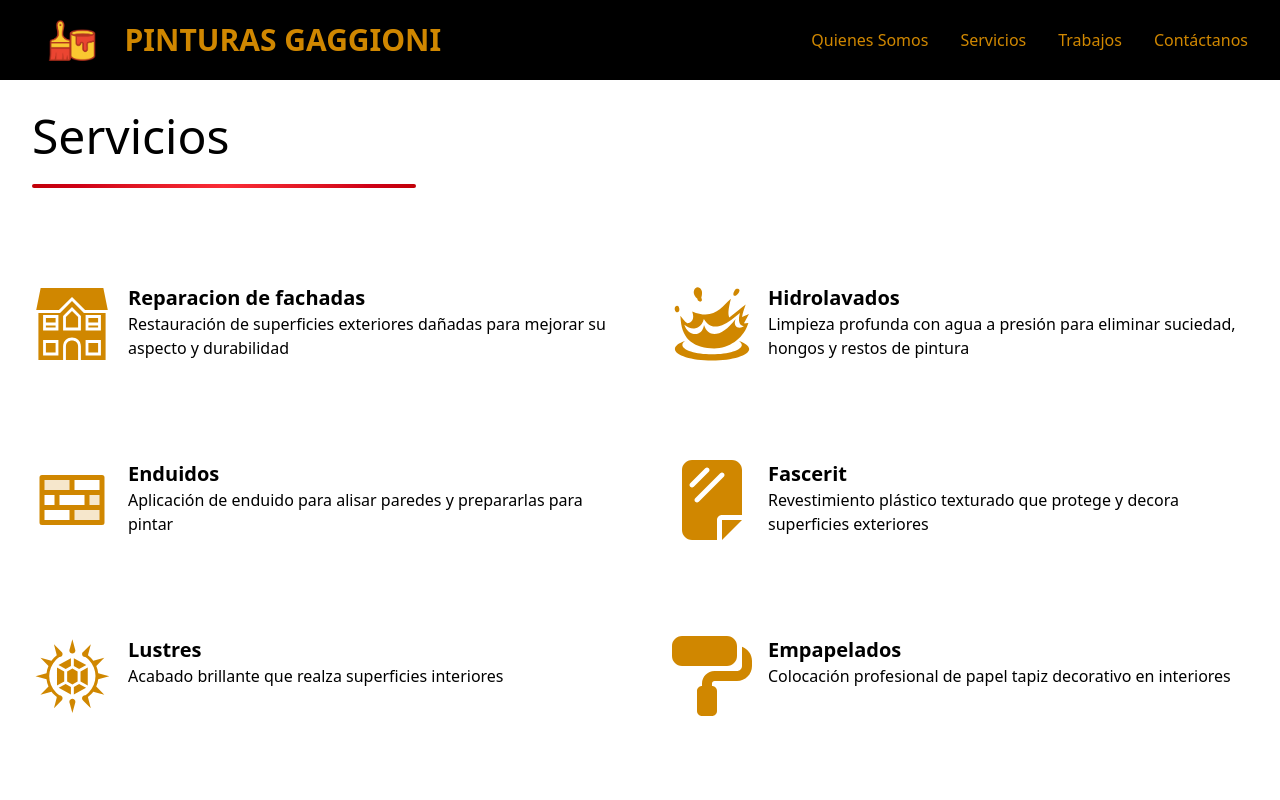
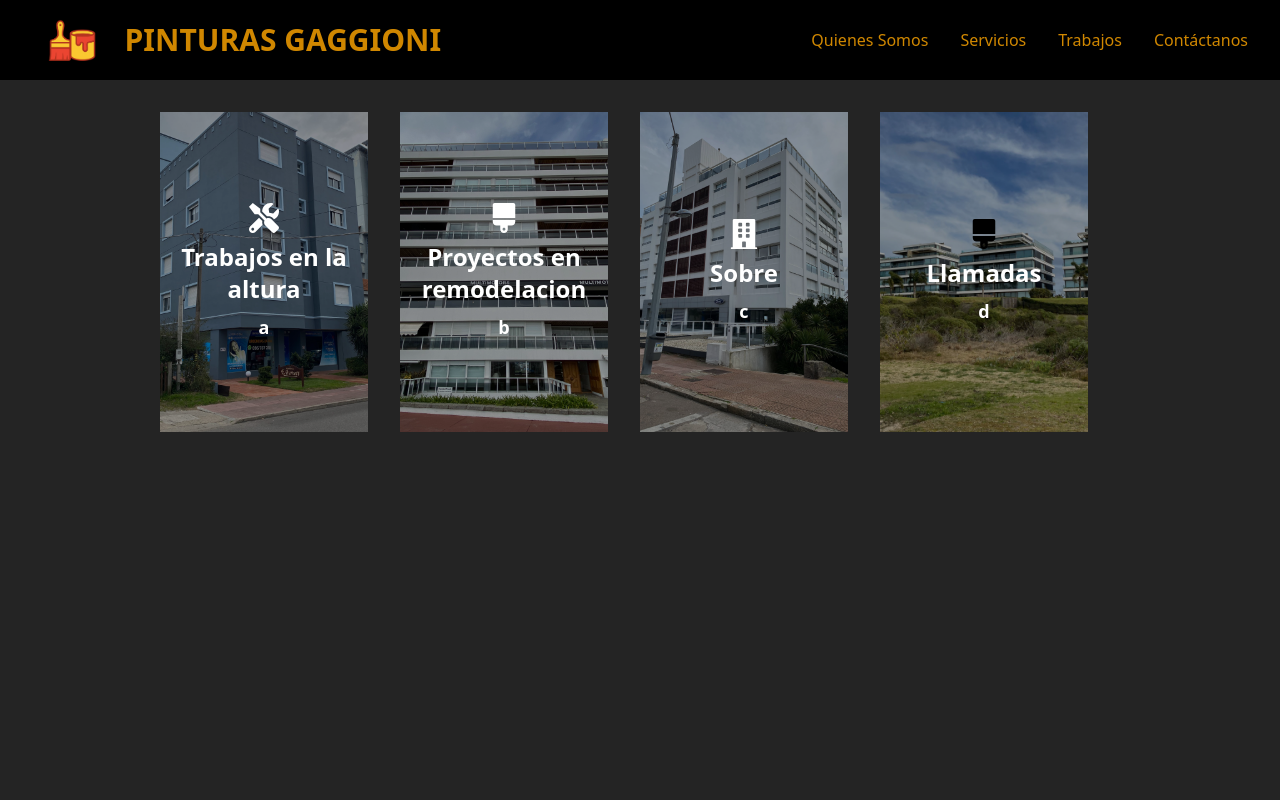
Before and after one commit to NicooGon/Pinturas-Gaggioni, a React (Vite) app: page / in a window 1280 px wide. Shown: the top 800 px of the page. Built offline with nearby package versions, Linux system fonts and the light colour scheme.

Commit message:
carousel text animate lib

```diff
--- a/package.json
+++ b/package.json
@@ -16,6 +16,7 @@
     "clsx": "^2.1.1",
     "embla-carousel-react": "^8.6.0",
     "lucide-react": "^0.544.0",
+    "motion": "^12.23.14",
     "react": "^19.1.1",
     "react-dom": "^19.1.1",
     "react-icons": "^5.5.0",
--- a/src/App.jsx
+++ b/src/App.jsx
@@ -6,7 +6,9 @@ function App() {
   return (
     <div className="App">
       <TopBar />
+      <CarouselImg>
 
+      </CarouselImg>
       <div >
         <ServicePage></ServicePage>
       </div>
--- a/src/components/carouselimg.jsx
+++ b/src/components/carouselimg.jsx
@@ -1,65 +1,88 @@
-import { Carousel, CarouselContent, CarouselItem, CarouselNext } from "./ui/carousel"
+import { Carousel, CarouselContent, CarouselItem} from "./ui/carousel"
+import Autoplay from "embla-carousel-react"
 import { FaTools, FaBrush, FaBuilding } from "react-icons/fa"
+import { TextAnimate } from "./ui/text-animate"
+import img1 from '@/Images/img1.jpeg'
+import img2 from '@/Images/img2.jpeg'
+import img3 from '@/Images/img3.jpeg'
+import img4 from '@/Images/img4.jpeg'
+import img5 from '@/Images/img5.jpeg'
+import img6 from '@/Images/img6.jpeg'
+import img7 from '@/Images/img7.jpeg'
+import img8 from '@/Images/img8.jpeg'
 
 export default function CarouselImg()
 {
+    const color = '#c75353'
+
     const items = [
         {
-            icon:<FaTools color="white" size={30}/>, title:"Trabajos en la altura", description:"a", pic: ""
+            icon:<FaTools color="white" size={30}/>, title:"Trabajos en la altura", description:"a", pic: img1
         },
         {
-            icon:<FaBrush color="white" size={30}/>, title:"Proyectos en remodelacion", description:"b", pic: ""
+            icon:<FaBrush color="white" size={30}/>, title:"Proyectos en remodelacion", description:"b", pic: img2
         },
         {
-            icon:<FaBuilding color="white" size={30}/>, title:"Sobre", description:"c", pic: ""
+            icon:<FaBuilding color="white" size={30}/>, title:"Sobre", description:"c", pic: img3
         },
         {
-            icon:<FaBrush size={30}/>, title:"Llamadas", description:"d", pic: ""
+            icon:<FaBrush size={30}/>, title:"Llamadas", description:"d", pic: img4
         },
         {
-            icon:<FaBrush size={30}/>, title:"Tramites", description:"e", pic: ""
+            icon:<FaBrush size={30}/>, title:"Tramites", description:"e", pic: img5
         },
         {
-            icon:<FaBrush size={30}/>, title:"Personal", description:"f", pic: ""
+            icon:<FaBrush size={30}/>, title:"Personal", description:"f", pic: img6
         },
         {
-            icon:<FaBrush size={30}/>, title:"Nosotros", description:"g", pic: ""
+            icon:<FaBrush size={30}/>, title:"Nosotros", description:"g", pic: img7
         },
         {
-            icon:<FaBrush size={30}/>, title:"Nosotros2", description:"h", pic: ""
+            icon:<FaBrush size={30}/>, title:"Nosotros2", description:"h", pic: img8
         }
 
     ]
 
     return (
-        <div className="w-[100vh] h-[40vh]">
+        <div className="w-screen min-h-screen flex flex-col items-center p-8">
+            <div className="w-[120vh] h-[40vh]">
                 <Carousel
                     opts={{
+                        align: "start",
                         loop:true
                     }}
                     className="w-full h-full"
                 >
-                <CarouselContent className="flex h-full gap-2">
-                    {items.map((item, index) => {
-                        return (
-                            <CarouselItem key={index} className="border-2 flex-[0_0_25%] pl-4 h-full flex flex-col">
-                                <div className="flex flex-col space-y-5 items-center justify-center h-full w-full">
-                                    <div>
+                    <CarouselContent className="-ml-8 w-full h-full">
+                    {items.map((item, index) => (
+                        <CarouselItem key={index} className="md:basis-1/2 pl-8 lg:basis-1/4">
+                            <div className="relative flex flex-col bg-center justify-center bg-cover gap-2 transition-all duration-300 h-full w-full"
+                                style={{
+                                    backgroundImage: `url(${item.pic})`,
+                                }}>
+                                <div className="absolute inset-0 bg-black/40 hover:bg-red-600/50 transition-colors duration-200"></div>
+                                <div className="relative flex flex-col gap-2 items-center justify-center">
+                                    <div className="text-center">
                                         {item.icon}
                                     </div>
-                                    <div>
+                                    <div className="text-center">
                                         <label className="text-2xl font-semibold text-white">{item.title}</label>
                                     </div>
-                                    <div>
-                                        <label className="text-lg font-semibold text-white">{item.description}</label>
+                                    <div className="text-center">
+                                        <TextAnimate
+                                            by="text"
+                                            animation="slideUp"
+                                            className="text-lg font-semibold text-white">
+                                            {item.description}
+                                        </TextAnimate>
+                                    </div>
                                 </div>
                             </div>
                         </CarouselItem>
-                        )
-                    })}
+                    ))}
                     </CarouselContent>
-                <CarouselNext></CarouselNext>
                 </Carousel>
+            </div>
         </div>
     )
 }
--- /dev/null
+++ b/src/components/ui/text-animate.jsx
@@ -0,0 +1,348 @@
+"use client";;
+import { cn } from "@/lib/utils";
+import { AnimatePresence, motion } from "motion/react";
+import { memo } from "react";
+
+const staggerTimings = {
+  text: 0.06,
+  word: 0.05,
+  character: 0.03,
+  line: 0.06,
+};
+
+const defaultContainerVariants = {
+  hidden: { opacity: 1 },
+  show: {
+    opacity: 1,
+    transition: {
+      delayChildren: 0,
+      staggerChildren: 0.05,
+    },
+  },
+  exit: {
+    opacity: 0,
+    transition: {
+      staggerChildren: 0.05,
+      staggerDirection: -1,
+    },
+  },
+};
+
+const defaultItemVariants = {
+  hidden: { opacity: 0 },
+  show: {
+    opacity: 1,
+  },
+  exit: {
+    opacity: 0,
+  },
+};
+
+const defaultItemAnimationVariants = {
+  fadeIn: {
+    container: defaultContainerVariants,
+    item: {
+      hidden: { opacity: 0, y: 20 },
+      show: {
+        opacity: 1,
+        y: 0,
+        transition: {
+          duration: 0.3,
+        },
+      },
+      exit: {
+        opacity: 0,
+        y: 20,
+        transition: { duration: 0.3 },
+      },
+    },
+  },
+  blurIn: {
+    container: defaultContainerVariants,
+    item: {
+      hidden: { opacity: 0, filter: "blur(10px)" },
+      show: {
+        opacity: 1,
+        filter: "blur(0px)",
+        transition: {
+          duration: 0.3,
+        },
+      },
+      exit: {
+        opacity: 0,
+        filter: "blur(10px)",
+        transition: { duration: 0.3 },
+      },
+    },
+  },
+  blurInUp: {
+    container: defaultContainerVariants,
+    item: {
+      hidden: { opacity: 0, filter: "blur(10px)", y: 20 },
+      show: {
+        opacity: 1,
+        filter: "blur(0px)",
+        y: 0,
+        transition: {
+          y: { duration: 0.3 },
+          opacity: { duration: 0.4 },
+          filter: { duration: 0.3 },
+        },
+      },
+      exit: {
+        opacity: 0,
+        filter: "blur(10px)",
+        y: 20,
+        transition: {
+          y: { duration: 0.3 },
+          opacity: { duration: 0.4 },
+          filter: { duration: 0.3 },
+        },
+      },
+    },
+  },
+  blurInDown: {
+    container: defaultContainerVariants,
+    item: {
+      hidden: { opacity: 0, filter: "blur(10px)", y: -20 },
+      show: {
+        opacity: 1,
+        filter: "blur(0px)",
+        y: 0,
+        transition: {
+          y: { duration: 0.3 },
+          opacity: { duration: 0.4 },
+          filter: { duration: 0.3 },
+        },
+      },
+    },
+  },
+  slideUp: {
+    container: defaultContainerVariants,
+    item: {
+      hidden: { y: 20, opacity: 0 },
+      show: {
+        y: 0,
+        opacity: 1,
+        transition: {
+          duration: 0.3,
+        },
+      },
+      exit: {
+        y: -20,
+        opacity: 0,
+        transition: {
+          duration: 0.3,
+        },
+      },
+    },
+  },
+  slideDown: {
+    container: defaultContainerVariants,
+    item: {
+      hidden: { y: -20, opacity: 0 },
+      show: {
+        y: 0,
+        opacity: 1,
+        transition: { duration: 0.3 },
+      },
+      exit: {
+        y: 20,
+        opacity: 0,
+        transition: { duration: 0.3 },
+      },
+    },
+  },
+  slideLeft: {
+    container: defaultContainerVariants,
+    item: {
+      hidden: { x: 20, opacity: 0 },
+      show: {
+        x: 0,
+        opacity: 1,
+        transition: { duration: 0.3 },
+      },
+      exit: {
+        x: -20,
+        opacity: 0,
+        transition: { duration: 0.3 },
+      },
+    },
+  },
+  slideRight: {
+    container: defaultContainerVariants,
+    item: {
+      hidden: { x: -20, opacity: 0 },
+      show: {
+        x: 0,
+        opacity: 1,
+        transition: { duration: 0.3 },
+      },
+      exit: {
+        x: 20,
+        opacity: 0,
+        transition: { duration: 0.3 },
+      },
+    },
+  },
+  scaleUp: {
+    container: defaultContainerVariants,
+    item: {
+      hidden: { scale: 0.5, opacity: 0 },
+      show: {
+        scale: 1,
+        opacity: 1,
+        transition: {
+          duration: 0.3,
+          scale: {
+            type: "spring",
+            damping: 15,
+            stiffness: 300,
+          },
+        },
+      },
+      exit: {
+        scale: 0.5,
+        opacity: 0,
+        transition: { duration: 0.3 },
+      },
+    },
+  },
+  scaleDown: {
+    container: defaultContainerVariants,
+    item: {
+      hidden: { scale: 1.5, opacity: 0 },
+      show: {
+        scale: 1,
+        opacity: 1,
+        transition: {
+          duration: 0.3,
+          scale: {
+            type: "spring",
+            damping: 15,
+            stiffness: 300,
+          },
+        },
+      },
+      exit: {
+        scale: 1.5,
+        opacity: 0,
+        transition: { duration: 0.3 },
+      },
+    },
+  },
+};
+
+const TextAnimateBase = ({
+  children,
+  delay = 0,
+  duration = 0.3,
+  variants,
+  className,
+  segmentClassName,
+  as: Component = "p",
+  startOnView = true,
+  once = false,
+  by = "word",
+  animation = "fadeIn",
+  accessible = true,
+  ...props
+}) => {
+  const MotionComponent = motion.create(Component);
+
+  let segments = [];
+  switch (by) {
+    case "word":
+      segments = children.split(/(\s+)/);
+      break;
+    case "character":
+      segments = children.split("");
+      break;
+    case "line":
+      segments = children.split("\n");
+      break;
+    case "text":
+    default:
+      segments = [children];
+      break;
+  }
+
+  const finalVariants = variants
+    ? {
+        container: {
+          hidden: { opacity: 0 },
+          show: {
+            opacity: 1,
+            transition: {
+              opacity: { duration: 0.01, delay },
+              delayChildren: delay,
+              staggerChildren: duration / segments.length,
+            },
+          },
+          exit: {
+            opacity: 0,
+            transition: {
+              staggerChildren: duration / segments.length,
+              staggerDirection: -1,
+            },
+          },
+        },
+        item: variants,
+      }
+    : animation
+      ? {
+          container: {
+            ...defaultItemAnimationVariants[animation].container,
+            show: {
+              ...defaultItemAnimationVariants[animation].container.show,
+              transition: {
+                delayChildren: delay,
+                staggerChildren: duration / segments.length,
+              },
+            },
+            exit: {
+              ...defaultItemAnimationVariants[animation].container.exit,
+              transition: {
+                staggerChildren: duration / segments.length,
+                staggerDirection: -1,
+              },
+            },
+          },
+          item: defaultItemAnimationVariants[animation].item,
+        }
+      : { container: defaultContainerVariants, item: defaultItemVariants };
+
+  return (
+    <AnimatePresence mode="popLayout">
+      <MotionComponent
+        variants={finalVariants.container}
+        initial="hidden"
+        whileInView={startOnView ? "show" : undefined}
+        animate={startOnView ? undefined : "show"}
+        exit="exit"
+        className={cn("whitespace-pre-wrap", className)}
+        viewport={{ once }}
+        aria-label={accessible ? children : undefined}
+        {...props}>
+        {accessible && <span className="sr-only">{children}</span>}
+        {segments.map((segment, i) => (
+          <motion.span
+            key={`${by}-${segment}-${i}`}
+            variants={finalVariants.item}
+            custom={i * staggerTimings[by]}
+            className={cn(
+              by === "line" ? "block" : "inline-block whitespace-pre",
+              by === "character" && "",
+              segmentClassName
+            )}
+            aria-hidden={accessible ? true : undefined}>
+            {segment}
+          </motion.span>
+        ))}
+      </MotionComponent>
+    </AnimatePresence>
+  );
+};
+
+// Export the memoized version
+export const TextAnimate = memo(TextAnimateBase);
```
Also changed, not shown: components.json, 1 other file (tests, documents, lock files or other folders). Lines whose indentation alone changed are shown as unchanged.
